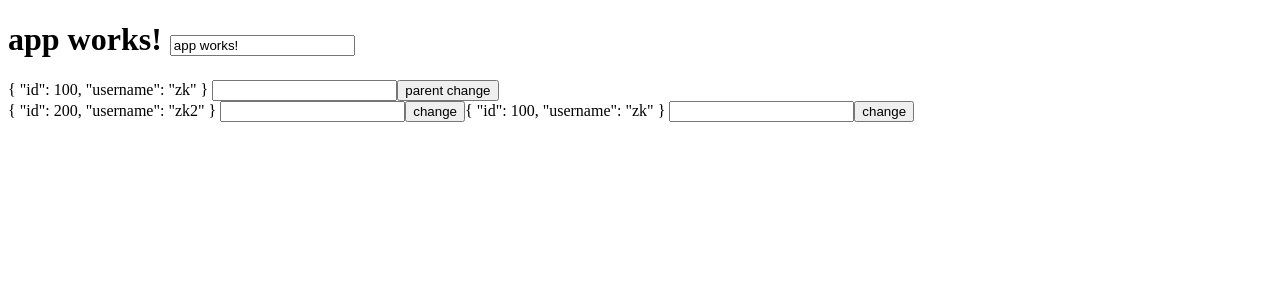
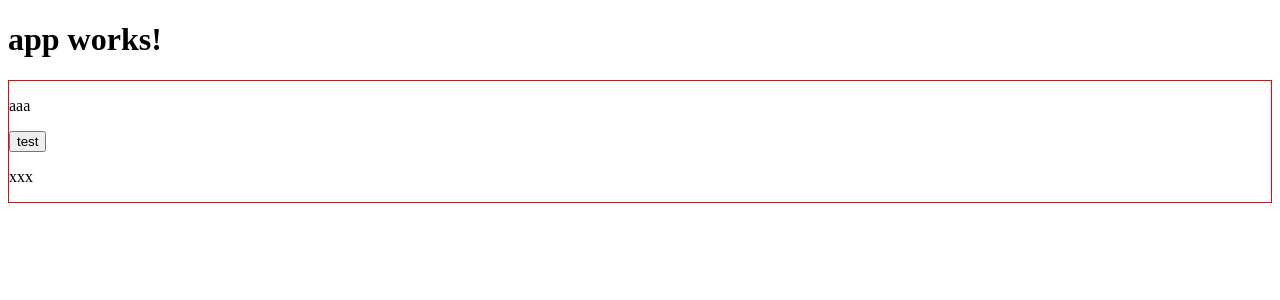
Before and after one commit to zhangkang1521/Angular2-CLI, an Angular app: page / in a window 1280 px wide. Shown: the top 300 px of the page. Built offline with nearby package versions, Linux system fonts and the light colour scheme.

Commit message:
ng-content

```diff
--- a/src/app/app.component.html
+++ b/src/app/app.component.html
@@ -1,7 +1,8 @@
 <h1>
   {{title}}
-  <input type="text" [(ngModel)]="title">
 </h1>
-<div>{{user | json}} <input type="text" [(ngModel)]="name"><button (click)="parentChange()">parent change</button></div>
-<user [user]="user2" (userChange)="changed($event)" #detail2></user>
-<user [user]="user" (userChange)="changed($event)" #detail></user>
+<content-demo>
+  <p>aaa</p>
+  <button>test</button>
+  <p>xxx</p>
+</content-demo>
--- a/src/app/app.module.ts
+++ b/src/app/app.module.ts
@@ -5,11 +5,13 @@ import { HttpModule } from '@angular/http';
 
 import { AppComponent } from './app.component';
 import {UserComponent} from "./user.component";
+import {ContentDemoComponent} from "./content-demo.component";
 
 @NgModule({
   declarations: [
     AppComponent,
-    UserComponent
+    UserComponent,
+    ContentDemoComponent
   ],
   imports: [
     BrowserModule,
--- /dev/null
+++ b/src/app/content-demo.component.ts
@@ -0,0 +1,9 @@
+import {Component} from "@angular/core";
+
+@Component({
+  selector: 'content-demo',
+  template: `<div style="border: 1px solid red"><ng-content></ng-content></div>`
+})
+export class ContentDemoComponent {
+
+}
```
